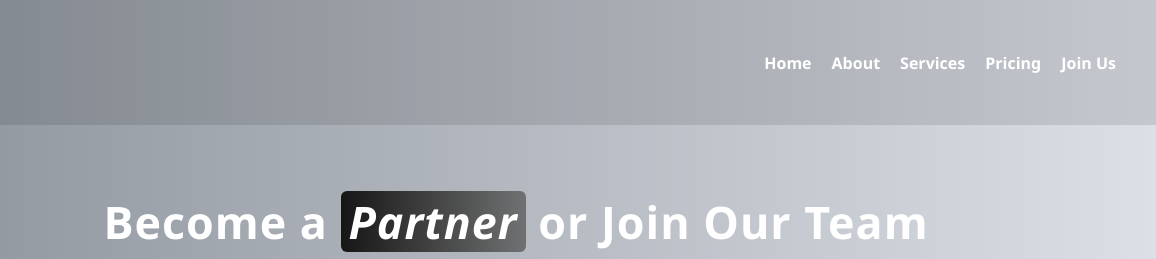
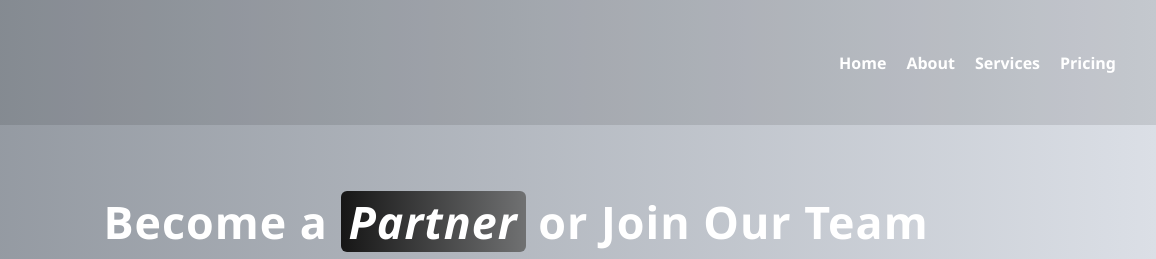
Before and after one commit to kelvinbuz/klyvin, a plain HTML site: page partners.html in a window 1280 px wide. Shown: the top 259 px of the page, 124-1280 px from the left. Drawn offline with Linux system fonts and the light colour scheme.

Commit message:
Update partners.html

```diff
--- a/partners.html
+++ b/partners.html
@@ -35,7 +35,6 @@
           <li><a href="#about">About</a></li>
           <li><a href="#services">Services</a></li>
           <li><a href="#pricing">Pricing</a></li>
-          <li><a href="partners.html">Join Us</a></li>
           <!--<a href="#" class="cta-btn bntnav" id="navBookBtn">Book Us</a>-->
         </ul>
         <!-- Call-to-action Book Us Button (now triggers quote modal) -->
```
